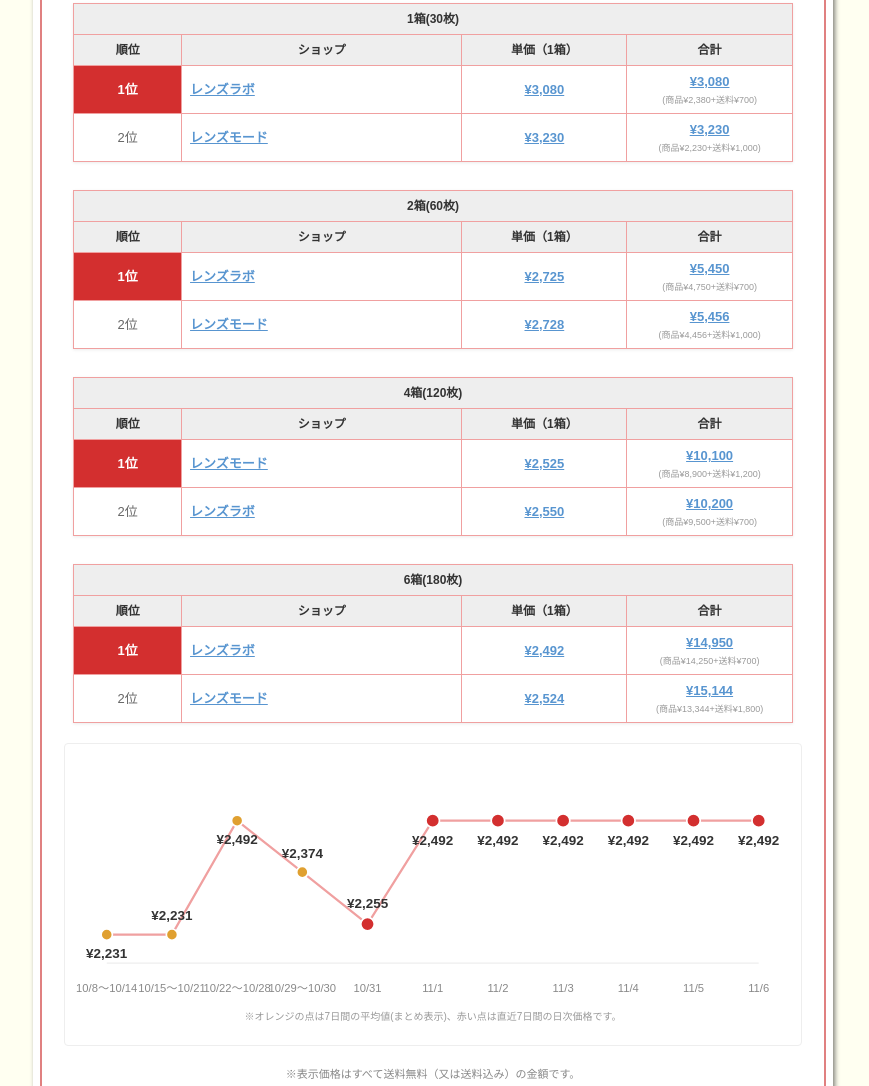
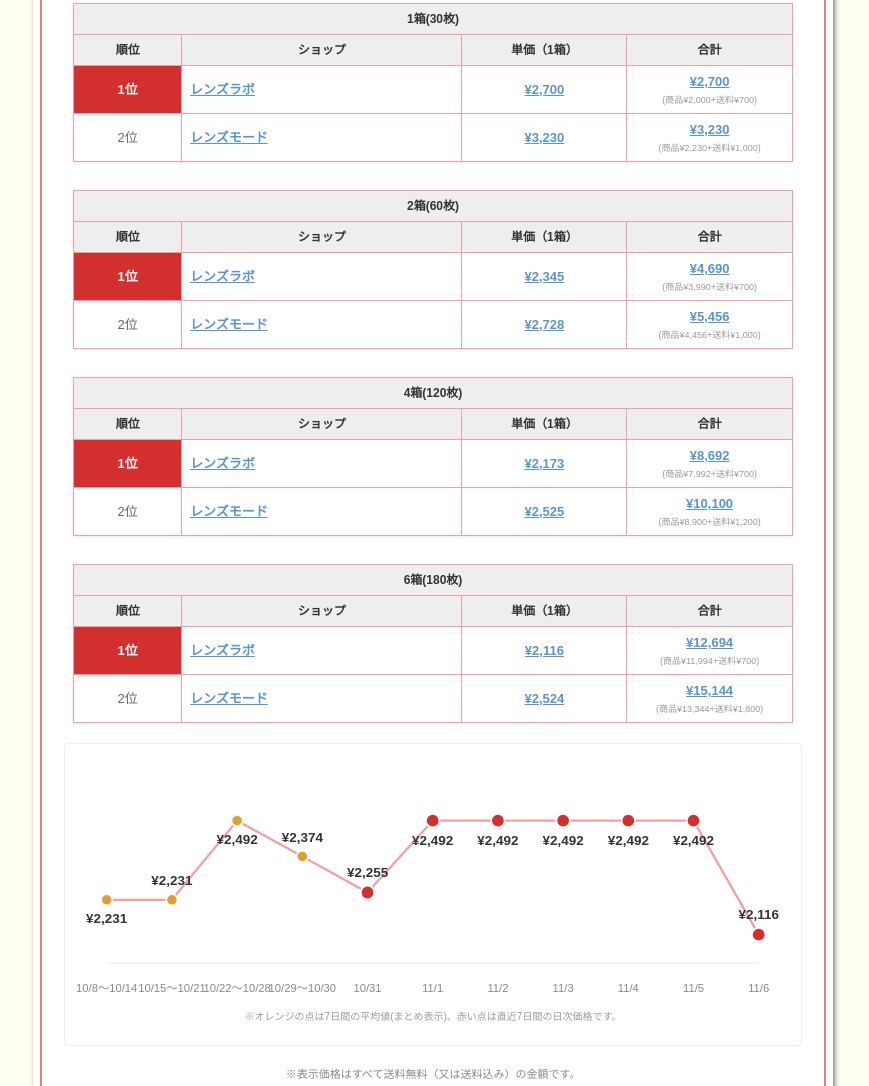
Before and after one commit to noriron62/otsdguide-price, a website: page docs-otsdguide/index.html in a window 1280 px wide. Shown: the part 1190-2276 px from the top of the page, without its empty margins (207-1076 px from the left). Drawn offline with Linux system fonts and the light colour scheme.

Commit message:
chore: update otsdguide.org prices 2026-11-06

```diff
--- a/docs-otsdguide/_price-history/proclear/price-history-rxfree.json
+++ b/docs-otsdguide/_price-history/proclear/price-history-rxfree.json
@@ -233,7 +233,7 @@
   },
   {
     "date": "2026-11-06",
-    "price": 2492,
+    "price": 2116,
     "unitLabel": "6箱",
     "source": "レンズラボ",
     "shop": "レンズラボ",
--- a/docs-otsdguide/index.html
+++ b/docs-otsdguide/index.html
@@ -288,7 +288,7 @@
     <a class="item" href="https://px.a8.net/svt/ejp?a8mat=2ZH1FY+BRCL9U+3SZ4+BW0YB&amp;a8ejpredirect=https%3A%2F%2Fwww.lens-labo.com%2Fitem%2Fdetail%3Fitemcd%3DL0012-6" target="_blank" rel="nofollow noopener sponsored">
       <div class="answer-lead">6箱(180枚)購入したときです！</div>
       <div class="label">処方箋不要 総合最安値</div>
-      <div class="price">¥2,492</div>
+      <div class="price">¥2,116</div>
       <div class="shop">レンズラボ（1箱あたり）</div>
     </a>
     <a class="item" href="https://af.moshimo.com/af/c/click?a_id=5751189&amp;p_id=54&amp;pc_id=54&amp;pl_id=616&amp;url=https%3A%2F%2Fitem.rakuten.co.jp%2Fmegane-lune%2Fa18b01d00859e1f02g01%2F%3Frafcid%3Dwsc_i_is_4042a0fa-aed6-497d-8d8b-bf2585c79bb3" target="_blank" rel="nofollow noopener sponsored">
@@ -317,8 +317,8 @@
       <tr>
         <td class="rank1">1位</td>
         <td class="shopname"><a href="https://px.a8.net/svt/ejp?a8mat=2ZH1FY+BRCL9U+3SZ4+BW0YB&amp;a8ejpredirect=https%3A%2F%2Fwww.lens-labo.com%2Fitem%2Fdetail%3Fitemcd%3DL0012-1" target="_blank" rel="nofollow noopener sponsored">レンズラボ</a></td>
-        <td class="price-cell"><a href="https://px.a8.net/svt/ejp?a8mat=2ZH1FY+BRCL9U+3SZ4+BW0YB&amp;a8ejpredirect=https%3A%2F%2Fwww.lens-labo.com%2Fitem%2Fdetail%3Fitemcd%3DL0012-1" target="_blank" rel="nofollow noopener sponsored">¥3,080</a></td>
-        <td class="price-cell"><a href="https://px.a8.net/svt/ejp?a8mat=2ZH1FY+BRCL9U+3SZ4+BW0YB&amp;a8ejpredirect=https%3A%2F%2Fwww.lens-labo.com%2Fitem%2Fdetail%3Fitemcd%3DL0012-1" target="_blank" rel="nofollow noopener sponsored">¥3,080</a><span class="price-breakdown">(商品¥2,380+送料¥700)</span></td>
+        <td class="price-cell"><a href="https://px.a8.net/svt/ejp?a8mat=2ZH1FY+BRCL9U+3SZ4+BW0YB&amp;a8ejpredirect=https%3A%2F%2Fwww.lens-labo.com%2Fitem%2Fdetail%3Fitemcd%3DL0012-1" target="_blank" rel="nofollow noopener sponsored">¥2,700</a></td>
+        <td class="price-cell"><a href="https://px.a8.net/svt/ejp?a8mat=2ZH1FY+BRCL9U+3SZ4+BW0YB&amp;a8ejpredirect=https%3A%2F%2Fwww.lens-labo.com%2Fitem%2Fdetail%3Fitemcd%3DL0012-1" target="_blank" rel="nofollow noopener sponsored">¥2,700</a><span class="price-breakdown">(商品¥2,000+送料¥700)</span></td>
       </tr>
       <tr>
         <td>2位</td>
@@ -339,8 +339,8 @@
       <tr>
         <td class="rank1">1位</td>
         <td class="shopname"><a href="https://px.a8.net/svt/ejp?a8mat=2ZH1FY+BRCL9U+3SZ4+BW0YB&amp;a8ejpredirect=https%3A%2F%2Fwww.lens-labo.com%2Fitem%2Fdetail%3Fitemcd%3DL0012-2" target="_blank" rel="nofollow noopener sponsored">レンズラボ</a></td>
-        <td class="price-cell"><a href="https://px.a8.net/svt/ejp?a8mat=2ZH1FY+BRCL9U+3SZ4+BW0YB&amp;a8ejpredirect=https%3A%2F%2Fwww.lens-labo.com%2Fitem%2Fdetail%3Fitemcd%3DL0012-2" target="_blank" rel="nofollow noopener sponsored">¥2,725</a></td>
-        <td class="price-cell"><a href="https://px.a8.net/svt/ejp?a8mat=2ZH1FY+BRCL9U+3SZ4+BW0YB&amp;a8ejpredirect=https%3A%2F%2Fwww.lens-labo.com%2Fitem%2Fdetail%3Fitemcd%3DL0012-2" target="_blank" rel="nofollow noopener sponsored">¥5,450</a><span class="price-breakdown">(商品¥4,750+送料¥700)</span></td>
+        <td class="price-cell"><a href="https://px.a8.net/svt/ejp?a8mat=2ZH1FY+BRCL9U+3SZ4+BW0YB&amp;a8ejpredirect=https%3A%2F%2Fwww.lens-labo.com%2Fitem%2Fdetail%3Fitemcd%3DL0012-2" target="_blank" rel="nofollow noopener sponsored">¥2,345</a></td>
+        <td class="price-cell"><a href="https://px.a8.net/svt/ejp?a8mat=2ZH1FY+BRCL9U+3SZ4+BW0YB&amp;a8ejpredirect=https%3A%2F%2Fwww.lens-labo.com%2Fitem%2Fdetail%3Fitemcd%3DL0012-2" target="_blank" rel="nofollow noopener sponsored">¥4,690</a><span class="price-breakdown">(商品¥3,990+送料¥700)</span></td>
       </tr>
       <tr>
         <td>2位</td>
@@ -360,15 +360,15 @@
       <tr><th>順位</th><th>ショップ</th><th>単価（1箱）</th><th>合計</th></tr>
       <tr>
         <td class="rank1">1位</td>
+        <td class="shopname"><a href="https://px.a8.net/svt/ejp?a8mat=2ZH1FY+BRCL9U+3SZ4+BW0YB&amp;a8ejpredirect=https%3A%2F%2Fwww.lens-labo.com%2Fitem%2Fdetail%3Fitemcd%3DL0012-4" target="_blank" rel="nofollow noopener sponsored">レンズラボ</a></td>
+        <td class="price-cell"><a href="https://px.a8.net/svt/ejp?a8mat=2ZH1FY+BRCL9U+3SZ4+BW0YB&amp;a8ejpredirect=https%3A%2F%2Fwww.lens-labo.com%2Fitem%2Fdetail%3Fitemcd%3DL0012-4" target="_blank" rel="nofollow noopener sponsored">¥2,173</a></td>
+        <td class="price-cell"><a href="https://px.a8.net/svt/ejp?a8mat=2ZH1FY+BRCL9U+3SZ4+BW0YB&amp;a8ejpredirect=https%3A%2F%2Fwww.lens-labo.com%2Fitem%2Fdetail%3Fitemcd%3DL0012-4" target="_blank" rel="nofollow noopener sponsored">¥8,692</a><span class="price-breakdown">(商品¥7,992+送料¥700)</span></td>
+      </tr>
+      <tr>
+        <td>2位</td>
         <td class="shopname"><a href="https://px.a8.net/svt/ejp?a8mat=25PI8T+9SI0AA+76W+BW0YB&amp;a8ejpredirect=https%3A%2F%2Fwww.lensmode.com%2Fgoods%2Findex%2Fgc%2FCP1%214%2F" target="_blank" rel="nofollow noopener sponsored">レンズモード</a></td>
         <td class="price-cell"><a href="https://px.a8.net/svt/ejp?a8mat=25PI8T+9SI0AA+76W+BW0YB&amp;a8ejpredirect=https%3A%2F%2Fwww.lensmode.com%2Fgoods%2Findex%2Fgc%2FCP1%214%2F" target="_blank" rel="nofollow noopener sponsored">¥2,525</a></td>
         <td class="price-cell"><a href="https://px.a8.net/svt/ejp?a8mat=25PI8T+9SI0AA+76W+BW0YB&amp;a8ejpredirect=https%3A%2F%2Fwww.lensmode.com%2Fgoods%2Findex%2Fgc%2FCP1%214%2F" target="_blank" rel="nofollow noopener sponsored">¥10,100</a><span class="price-breakdown">(商品¥8,900+送料¥1,200)</span></td>
-      </tr>
-      <tr>
-        <td>2位</td>
-        <td class="shopname"><a href="https://px.a8.net/svt/ejp?a8mat=2ZH1FY+BRCL9U+3SZ4+BW0YB&amp;a8ejpredirect=https%3A%2F%2Fwww.lens-labo.com%2Fitem%2Fdetail%3Fitemcd%3DL0012-4" target="_blank" rel="nofollow noopener sponsored">レンズラボ</a></td>
-        <td class="price-cell"><a href="https://px.a8.net/svt/ejp?a8mat=2ZH1FY+BRCL9U+3SZ4+BW0YB&amp;a8ejpredirect=https%3A%2F%2Fwww.lens-labo.com%2Fitem%2Fdetail%3Fitemcd%3DL0012-4" target="_blank" rel="nofollow noopener sponsored">¥2,550</a></td>
-        <td class="price-cell"><a href="https://px.a8.net/svt/ejp?a8mat=2ZH1FY+BRCL9U+3SZ4+BW0YB&amp;a8ejpredirect=https%3A%2F%2Fwww.lens-labo.com%2Fitem%2Fdetail%3Fitemcd%3DL0012-4" target="_blank" rel="nofollow noopener sponsored">¥10,200</a><span class="price-breakdown">(商品¥9,500+送料¥700)</span></td>
       </tr>
     </table>
     <table class="rank-table">
@@ -383,8 +383,8 @@
       <tr>
         <td class="rank1">1位</td>
         <td class="shopname"><a href="https://px.a8.net/svt/ejp?a8mat=2ZH1FY+BRCL9U+3SZ4+BW0YB&amp;a8ejpredirect=https%3A%2F%2Fwww.lens-labo.com%2Fitem%2Fdetail%3Fitemcd%3DL0012-6" target="_blank" rel="nofollow noopener sponsored">レンズラボ</a></td>
-        <td class="price-cell"><a href="https://px.a8.net/svt/ejp?a8mat=2ZH1FY+BRCL9U+3SZ4+BW0YB&amp;a8ejpredirect=https%3A%2F%2Fwww.lens-labo.com%2Fitem%2Fdetail%3Fitemcd%3DL0012-6" target="_blank" rel="nofollow noopener sponsored">¥2,492</a></td>
-        <td class="price-cell"><a href="https://px.a8.net/svt/ejp?a8mat=2ZH1FY+BRCL9U+3SZ4+BW0YB&amp;a8ejpredirect=https%3A%2F%2Fwww.lens-labo.com%2Fitem%2Fdetail%3Fitemcd%3DL0012-6" target="_blank" rel="nofollow noopener sponsored">¥14,950</a><span class="price-breakdown">(商品¥14,250+送料¥700)</span></td>
+        <td class="price-cell"><a href="https://px.a8.net/svt/ejp?a8mat=2ZH1FY+BRCL9U+3SZ4+BW0YB&amp;a8ejpredirect=https%3A%2F%2Fwww.lens-labo.com%2Fitem%2Fdetail%3Fitemcd%3DL0012-6" target="_blank" rel="nofollow noopener sponsored">¥2,116</a></td>
+        <td class="price-cell"><a href="https://px.a8.net/svt/ejp?a8mat=2ZH1FY+BRCL9U+3SZ4+BW0YB&amp;a8ejpredirect=https%3A%2F%2Fwww.lens-labo.com%2Fitem%2Fdetail%3Fitemcd%3DL0012-6" target="_blank" rel="nofollow noopener sponsored">¥12,694</a><span class="price-breakdown">(商品¥11,994+送料¥700)</span></td>
       </tr>
       <tr>
         <td>2位</td>
@@ -396,17 +396,17 @@
   <div class="chart-wrap">
     <svg viewBox="0 0 640 220" xmlns="http://www.w3.org/2000/svg" style="width:100%; height:auto;">
       <line x1="30" y1="186" x2="610" y2="186" stroke="#eee" stroke-width="1" />
-      <path d="M 30.0,160.7 L 88.0,160.7 L 146.0,59.3 L 204.0,105.1 L 262.0,151.3 L 320.0,59.3 L 378.0,59.3 L 436.0,59.3 L 494.0,59.3 L 552.0,59.3 L 610.0,59.3" fill="none" stroke="#f0a0a0" stroke-width="2" stroke-linejoin="round" stroke-linecap="round" />
-<text x="30.0" y="181.7" font-size="12" font-weight="700" fill="#333" text-anchor="middle">¥2,231</text>
-  <circle cx="30.0" cy="160.7" r="5" fill="#e0a030" stroke="#fff" stroke-width="1.5" />
-<text x="88.0" y="147.7" font-size="12" font-weight="700" fill="#333" text-anchor="middle">¥2,231</text>
-  <circle cx="88.0" cy="160.7" r="5" fill="#e0a030" stroke="#fff" stroke-width="1.5" />
+      <path d="M 30.0,129.7 L 88.0,129.7 L 146.0,59.3 L 204.0,91.1 L 262.0,123.2 L 320.0,59.3 L 378.0,59.3 L 436.0,59.3 L 494.0,59.3 L 552.0,59.3 L 610.0,160.7" fill="none" stroke="#f0a0a0" stroke-width="2" stroke-linejoin="round" stroke-linecap="round" />
+<text x="30.0" y="150.7" font-size="12" font-weight="700" fill="#333" text-anchor="middle">¥2,231</text>
+  <circle cx="30.0" cy="129.7" r="5" fill="#e0a030" stroke="#fff" stroke-width="1.5" />
+<text x="88.0" y="116.7" font-size="12" font-weight="700" fill="#333" text-anchor="middle">¥2,231</text>
+  <circle cx="88.0" cy="129.7" r="5" fill="#e0a030" stroke="#fff" stroke-width="1.5" />
 <text x="146.0" y="80.3" font-size="12" font-weight="700" fill="#333" text-anchor="middle">¥2,492</text>
   <circle cx="146.0" cy="59.3" r="5" fill="#e0a030" stroke="#fff" stroke-width="1.5" />
-<text x="204.0" y="92.1" font-size="12" font-weight="700" fill="#333" text-anchor="middle">¥2,374</text>
-  <circle cx="204.0" cy="105.1" r="5" fill="#e0a030" stroke="#fff" stroke-width="1.5" />
-<text x="262.0" y="137.3" font-size="12" font-weight="700" fill="#333" text-anchor="middle">¥2,255</text>
-  <circle cx="262.0" cy="151.3" r="6" fill="#d32f2f" stroke="#fff" stroke-width="1.5" />
+<text x="204.0" y="78.1" font-size="12" font-weight="700" fill="#333" text-anchor="middle">¥2,374</text>
+  <circle cx="204.0" cy="91.1" r="5" fill="#e0a030" stroke="#fff" stroke-width="1.5" />
+<text x="262.0" y="109.2" font-size="12" font-weight="700" fill="#333" text-anchor="middle">¥2,255</text>
+  <circle cx="262.0" cy="123.2" r="6" fill="#d32f2f" stroke="#fff" stroke-width="1.5" />
 <text x="320.0" y="81.3" font-size="12" font-weight="700" fill="#333" text-anchor="middle">¥2,492</text>
   <circle cx="320.0" cy="59.3" r="6" fill="#d32f2f" stroke="#fff" stroke-width="1.5" />
 <text x="378.0" y="81.3" font-size="12" font-weight="700" fill="#333" text-anchor="middle">¥2,492</text>
@@ -417,8 +417,8 @@
   <circle cx="494.0" cy="59.3" r="6" fill="#d32f2f" stroke="#fff" stroke-width="1.5" />
 <text x="552.0" y="81.3" font-size="12" font-weight="700" fill="#333" text-anchor="middle">¥2,492</text>
   <circle cx="552.0" cy="59.3" r="6" fill="#d32f2f" stroke="#fff" stroke-width="1.5" />
-<text x="610.0" y="81.3" font-size="12" font-weight="700" fill="#333" text-anchor="middle">¥2,492</text>
-  <circle cx="610.0" cy="59.3" r="6" fill="#d32f2f" stroke="#fff" stroke-width="1.5" />
+<text x="610.0" y="146.7" font-size="12" font-weight="700" fill="#333" text-anchor="middle">¥2,116</text>
+  <circle cx="610.0" cy="160.7" r="6" fill="#d32f2f" stroke="#fff" stroke-width="1.5" />
 <text x="30.0" y="212" font-size="10" fill="#888" text-anchor="middle">10/8〜10/14</text>
 <text x="88.0" y="212" font-size="10" fill="#888" text-anchor="middle">10/15〜10/21</text>
 <text x="146.0" y="212" font-size="10" fill="#888" text-anchor="middle">10/22〜10/28</text>
@@ -729,8 +729,8 @@
       <tr>
         <td>2位</td>
         <td class="shopname"><a href="https://px.a8.net/svt/ejp?a8mat=2ZH1FY+BRCL9U+3SZ4+BW0YB&amp;a8ejpredirect=https%3A%2F%2Fwww.lens-labo.com%2Fitem%2Fdetail%3Fitemcd%3DL0101-1" target="_blank" rel="nofollow noopener sponsored">レンズラボ</a></td>
-        <td class="price-cell"><a href="https://px.a8.net/svt/ejp?a8mat=2ZH1FY+BRCL9U+3SZ4+BW0YB&amp;a8ejpredirect=https%3A%2F%2Fwww.lens-labo.com%2Fitem%2Fdetail%3Fitemcd%3DL0101-1" target="_blank" rel="nofollow noopener sponsored">¥4,880</a></td>
-        <td class="price-cell"><a href="https://px.a8.net/svt/ejp?a8mat=2ZH1FY+BRCL9U+3SZ4+BW0YB&amp;a8ejpredirect=https%3A%2F%2Fwww.lens-labo.com%2Fitem%2Fdetail%3Fitemcd%3DL0101-1" target="_blank" rel="nofollow noopener sponsored">¥4,880</a><span class="price-breakdown">(商品¥4,180+送料¥700)</span></td>
+        <td class="price-cell"><a href="https://px.a8.net/svt/ejp?a8mat=2ZH1FY+BRCL9U+3SZ4+BW0YB&amp;a8ejpredirect=https%3A%2F%2Fwww.lens-labo.com%2Fitem%2Fdetail%3Fitemcd%3DL0101-1" target="_blank" rel="nofollow noopener sponsored">¥4,250</a></td>
+        <td class="price-cell"><a href="https://px.a8.net/svt/ejp?a8mat=2ZH1FY+BRCL9U+3SZ4+BW0YB&amp;a8ejpredirect=https%3A%2F%2Fwww.lens-labo.com%2Fitem%2Fdetail%3Fitemcd%3DL0101-1" target="_blank" rel="nofollow noopener sponsored">¥4,250</a><span class="price-breakdown">(商品¥3,550+送料¥700)</span></td>
       </tr>
     </table>
     <table class="rank-table">
@@ -751,8 +751,8 @@
       <tr>
         <td>2位</td>
         <td class="shopname"><a href="https://px.a8.net/svt/ejp?a8mat=2ZH1FY+BRCL9U+3SZ4+BW0YB&amp;a8ejpredirect=https%3A%2F%2Fwww.lens-labo.com%2Fitem%2Fdetail%3Fitemcd%3DL0101-2" target="_blank" rel="nofollow noopener sponsored">レンズラボ</a></td>
-        <td class="price-cell"><a href="https://px.a8.net/svt/ejp?a8mat=2ZH1FY+BRCL9U+3SZ4+BW0YB&amp;a8ejpredirect=https%3A%2F%2Fwww.lens-labo.com%2Fitem%2Fdetail%3Fitemcd%3DL0101-2" target="_blank" rel="nofollow noopener sponsored">¥4,525</a></td>
-        <td class="price-cell"><a href="https://px.a8.net/svt/ejp?a8mat=2ZH1FY+BRCL9U+3SZ4+BW0YB&amp;a8ejpredirect=https%3A%2F%2Fwww.lens-labo.com%2Fitem%2Fdetail%3Fitemcd%3DL0101-2" target="_blank" rel="nofollow noopener sponsored">¥9,050</a><span class="price-breakdown">(商品¥8,350+送料¥700)</span></td>
+        <td class="price-cell"><a href="https://px.a8.net/svt/ejp?a8mat=2ZH1FY+BRCL9U+3SZ4+BW0YB&amp;a8ejpredirect=https%3A%2F%2Fwww.lens-labo.com%2Fitem%2Fdetail%3Fitemcd%3DL0101-2" target="_blank" rel="nofollow noopener sponsored">¥3,895</a></td>
+        <td class="price-cell"><a href="https://px.a8.net/svt/ejp?a8mat=2ZH1FY+BRCL9U+3SZ4+BW0YB&amp;a8ejpredirect=https%3A%2F%2Fwww.lens-labo.com%2Fitem%2Fdetail%3Fitemcd%3DL0101-2" target="_blank" rel="nofollow noopener sponsored">¥7,790</a><span class="price-breakdown">(商品¥7,090+送料¥700)</span></td>
       </tr>
     </table>
     <table class="rank-table">
@@ -773,8 +773,8 @@
       <tr>
         <td>2位</td>
         <td class="shopname"><a href="https://px.a8.net/svt/ejp?a8mat=2ZH1FY+BRCL9U+3SZ4+BW0YB&amp;a8ejpredirect=https%3A%2F%2Fwww.lens-labo.com%2Fitem%2Fdetail%3Fitemcd%3DL0101-4" target="_blank" rel="nofollow noopener sponsored">レンズラボ</a></td>
-        <td class="price-cell"><a href="https://px.a8.net/svt/ejp?a8mat=2ZH1FY+BRCL9U+3SZ4+BW0YB&amp;a8ejpredirect=https%3A%2F%2Fwww.lens-labo.com%2Fitem%2Fdetail%3Fitemcd%3DL0101-4" target="_blank" rel="nofollow noopener sponsored">¥4,353</a></td>
-        <td class="price-cell"><a href="https://px.a8.net/svt/ejp?a8mat=2ZH1FY+BRCL9U+3SZ4+BW0YB&amp;a8ejpredirect=https%3A%2F%2Fwww.lens-labo.com%2Fitem%2Fdetail%3Fitemcd%3DL0101-4" target="_blank" rel="nofollow noopener sponsored">¥17,412</a><span class="price-breakdown">(商品¥16,712+送料¥700)</span></td>
+        <td class="price-cell"><a href="https://px.a8.net/svt/ejp?a8mat=2ZH1FY+BRCL9U+3SZ4+BW0YB&amp;a8ejpredirect=https%3A%2F%2Fwww.lens-labo.com%2Fitem%2Fdetail%3Fitemcd%3DL0101-4" target="_blank" rel="nofollow noopener sponsored">¥3,723</a></td>
+        <td class="price-cell"><a href="https://px.a8.net/svt/ejp?a8mat=2ZH1FY+BRCL9U+3SZ4+BW0YB&amp;a8ejpredirect=https%3A%2F%2Fwww.lens-labo.com%2Fitem%2Fdetail%3Fitemcd%3DL0101-4" target="_blank" rel="nofollow noopener sponsored">¥14,892</a><span class="price-breakdown">(商品¥14,192+送料¥700)</span></td>
       </tr>
     </table>
     <table class="rank-table">
@@ -789,8 +789,8 @@
       <tr>
         <td class="rank1">1位</td>
         <td class="shopname"><a href="https://px.a8.net/svt/ejp?a8mat=2ZH1FY+BRCL9U+3SZ4+BW0YB&amp;a8ejpredirect=https%3A%2F%2Fwww.lens-labo.com%2Fitem%2Fdetail%3Fitemcd%3DL0101-6" target="_blank" rel="nofollow noopener sponsored">レンズラボ</a></td>
-        <td class="price-cell"><a href="https://px.a8.net/svt/ejp?a8mat=2ZH1FY+BRCL9U+3SZ4+BW0YB&amp;a8ejpredirect=https%3A%2F%2Fwww.lens-labo.com%2Fitem%2Fdetail%3Fitemcd%3DL0101-6" target="_blank" rel="nofollow noopener sponsored">¥4,296</a></td>
-        <td class="price-cell"><a href="https://px.a8.net/svt/ejp?a8mat=2ZH1FY+BRCL9U+3SZ4+BW0YB&amp;a8ejpredirect=https%3A%2F%2Fwww.lens-labo.com%2Fitem%2Fdetail%3Fitemcd%3DL0101-6" target="_blank" rel="nofollow noopener sponsored">¥25,774</a><span class="price-breakdown">(商品¥25,074+送料¥700)</span></td>
+        <td class="price-cell"><a href="https://px.a8.net/svt/ejp?a8mat=2ZH1FY+BRCL9U+3SZ4+BW0YB&amp;a8ejpredirect=https%3A%2F%2Fwww.lens-labo.com%2Fitem%2Fdetail%3Fitemcd%3DL0101-6" target="_blank" rel="nofollow noopener sponsored">¥3,666</a></td>
+        <td class="price-cell"><a href="https://px.a8.net/svt/ejp?a8mat=2ZH1FY+BRCL9U+3SZ4+BW0YB&amp;a8ejpredirect=https%3A%2F%2Fwww.lens-labo.com%2Fitem%2Fdetail%3Fitemcd%3DL0101-6" target="_blank" rel="nofollow noopener sponsored">¥21,994</a><span class="price-breakdown">(商品¥21,294+送料¥700)</span></td>
       </tr>
     </table>
   <div class="chart-wrap">
--- a/docs-otsdguide/sitemap.xml
+++ b/docs-otsdguide/sitemap.xml
@@ -2,7 +2,7 @@
 <urlset xmlns="http://www.sitemaps.org/schemas/sitemap/0.9">
   <url>
     <loc>https://otsdguide.org/</loc>
-    <lastmod>2026-11-05</lastmod>
+    <lastmod>2026-11-06</lastmod>
     <changefreq>daily</changefreq>
   </url>
 </urlset>
```
